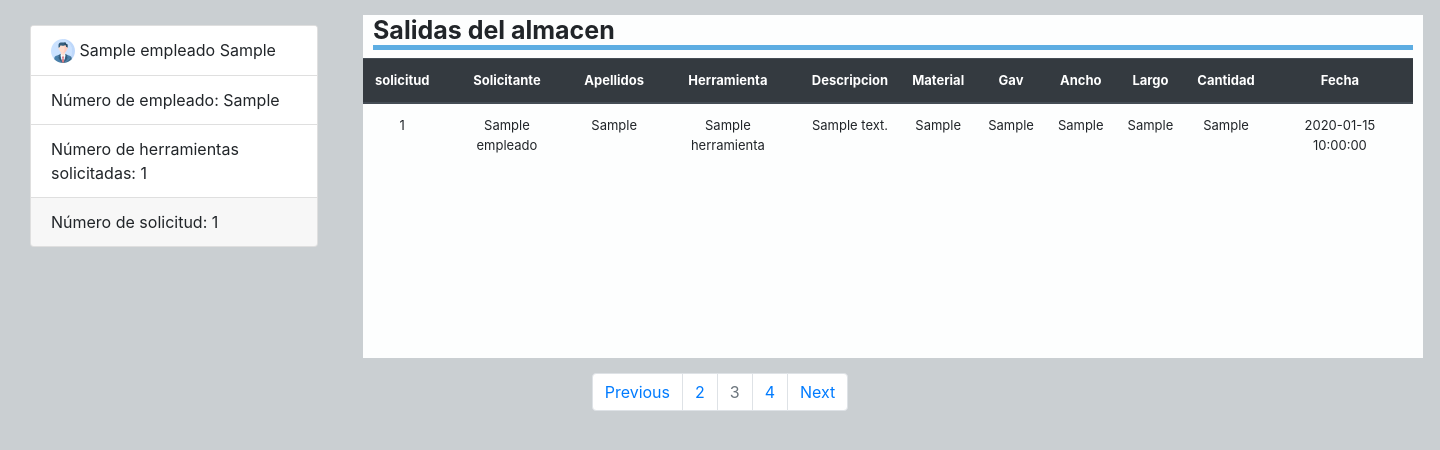
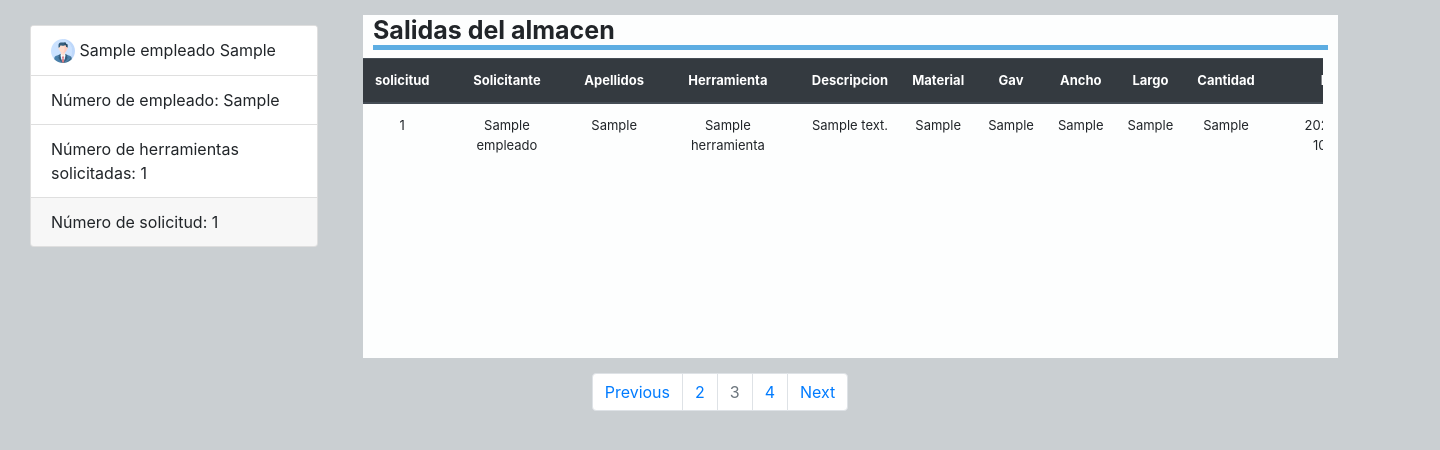
Before and after one commit to Gerardo061099/Proyecto-aluxsa, a PHP site: page /salidas_almacen.php in a window 1440 px wide. Shown: the part 59-509 px from the top of the page. Run offline with PHP 8.4, Linux system fonts and the light colour scheme; the visitor is signed in with stand-in values (Sample User, id 1); tables that the repository leaves empty or names only in its code hold one stand-in row (values such as "Sample post"); some libraries are stand-ins or nearby versions.

Commit message:
se cambio el estilo en solicitudes

```diff
--- a/css/styles.css
+++ b/css/styles.css
@@ -412,8 +412,12 @@
 
     .salidas {
         margin: 15px 15px;
-        width: 1060px;
+        width: 975px;
         background: #FDFEFE;
+    }
+
+    .tb_h {
+        width: 960px;
     }
 
     .medidas::-webkit-scrollbar {
```
